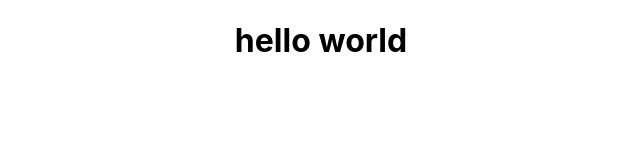
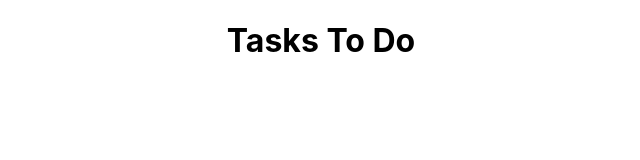
Before and after one commit to MikeAtwood/react-practice, a React (Create React App) app: page / in a window 1280 px wide. Shown: the top 160 px of the page, without its empty margins (319-959 px from the left). Built offline with nearby package versions, Linux system fonts and the light colour scheme.

Commit message:
setup overview component

```diff
--- a/src/App.js
+++ b/src/App.js
@@ -1,10 +1,11 @@
 
 import './App.css';
+import Overview from './components/Overview';
 
 function App() {
   return (
     <div className="App">
-      <h1>hello world</h1>
+      <Overview />
     </div>
   );
 }
--- /dev/null
+++ b/src/components/Overview.js
@@ -0,0 +1,15 @@
+import React, { Component } from 'react'
+
+class Overview extends Component {
+
+
+
+    render() {
+        return (
+            <div>
+                <h1>Tasks To Do</h1>
+            </div>
+        )
+    }
+}
+export default Overview
```
